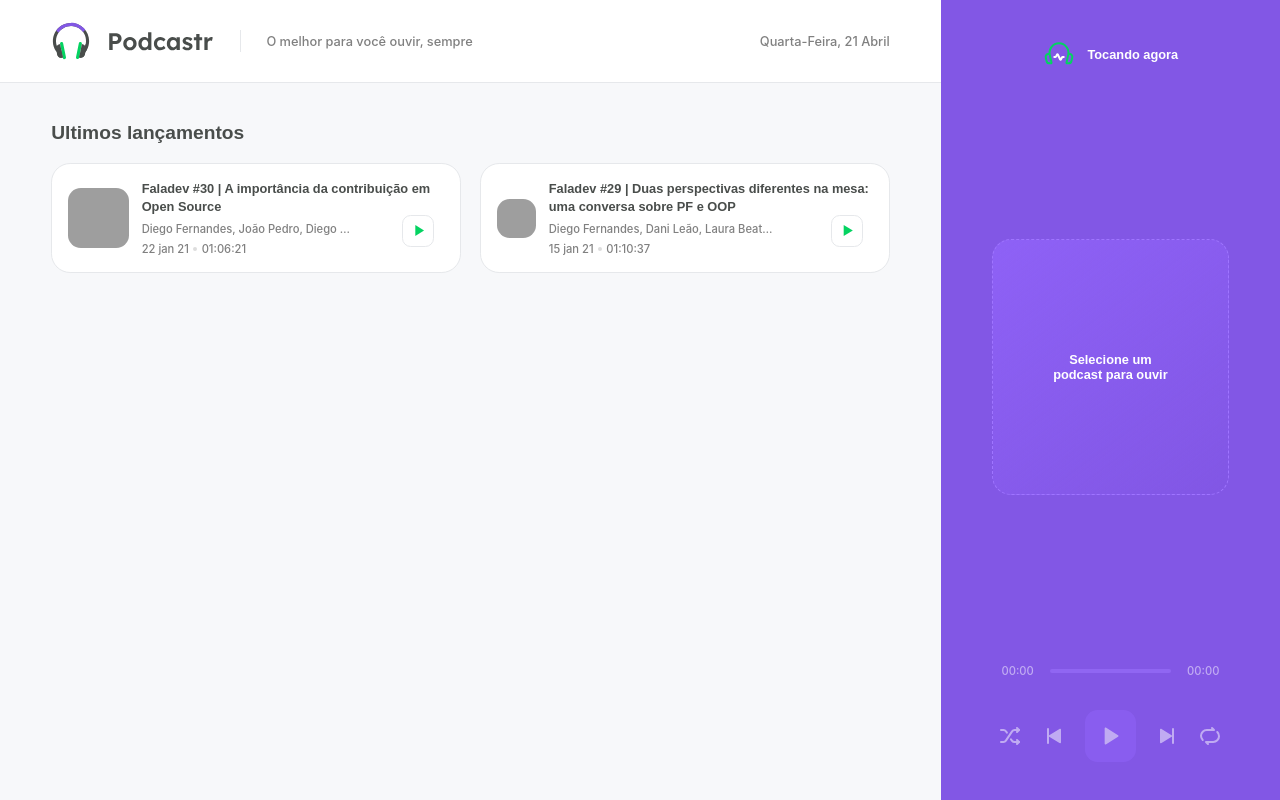
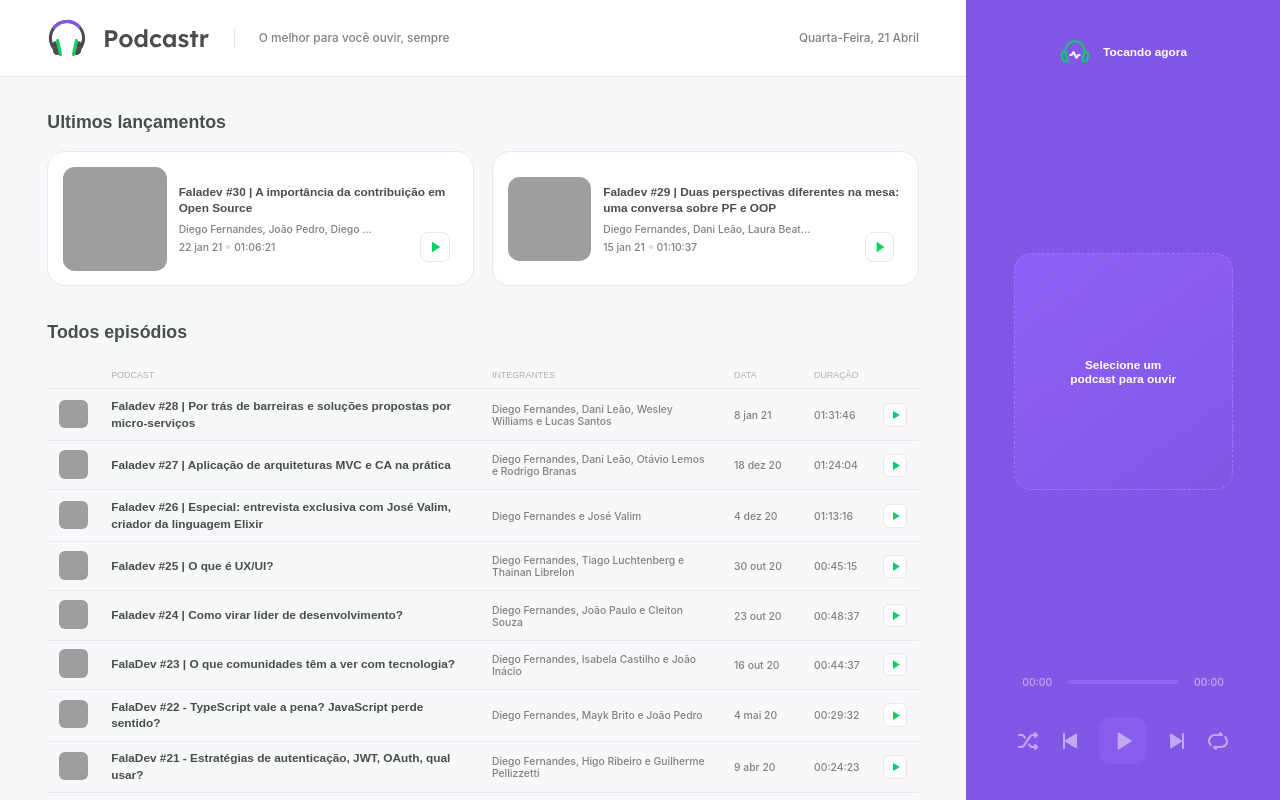
Before and after one commit to jordansts/Podcastr-nlw-nextjs, a Next.js app: page / in a window 1280 px wide. Built offline with nearby package versions, Linux system fonts and the light colour scheme; data requests are answered from the project's data file; grey boxes are pictures that could not be loaded.

Commit message:
finalizada homepage de episodios

```diff
--- a/src/pages/home.module.scss
+++ b/src/pages/home.module.scss
@@ -84,7 +84,7 @@
       }
     }
 
-    button{
+    button {
       position: absolute;
       right: 2rem;
       bottom: 2rem;
@@ -96,9 +96,9 @@
       border-radius: 0.675rem;
       font-size: 0;
 
-      transition: filter 0.95s;
+      transition: filter 0.2s;
 
-      img{
+      img {
         width: 1.5rem;
         height: 1.5rem;
       }
@@ -106,6 +106,69 @@
       &:hover {
         filter: brightness(0.9);
       }
-  }
+    }
   }
 }
+
+.allEpisodes {
+  padding-bottom: 2rem;
+
+  table {
+    width: 100%;
+
+    th, td {
+      padding: 0.75rem 1rem;
+      border-bottom: 1px solid var(--gray-100);
+    }
+
+    th {
+      color: var(--gray-200);
+      text-transform: uppercase;
+      font: 500 0.75rem Lexend, sans-serif;
+      text-align: left;
+    }
+
+    td {
+      font-size: 0.875rem;
+
+      img {
+        width: 2.5rem;
+        height: 2.5rem;
+        border-radius: 0.5rem;
+      }
+
+      a {
+        color: var(--gray-800);
+        font-family: Lexend, sans-serif;
+        font-weight: 600;
+        text-decoration: none;
+        line-height: 1.4rem;
+        font-size: 1rem;
+
+        &:hover {
+          text-decoration: underline;
+        }
+      }
+
+      button {
+        width: 2rem;
+        height: 2rem;
+        background: var(--white);
+        border: 1px solid var(--gray-100);
+        border-radius: 0.5rem;
+        font-size: 0;
+
+        transition: filter 0.2s;
+
+        img {
+          width: 1.25rem;
+          height: 1.25rem;
+        }
+
+        &:hover {
+          filter: brightness(0.9);
+        }
+      }
+    }
+  }
+}
--- a/src/pages/index.tsx
+++ b/src/pages/index.tsx
@@ -67,7 +67,49 @@
           })}
         </ul>
       </section>
-      <section className={styles.allEpisodes}></section>
+      <section className={styles.allEpisodes}>
+        <h2>Todos episódios</h2>
+        <table cellSpacing={0}>
+          <thead>
+            <th></th>
+            <th>Podcast</th>
+            <th>Integrantes</th>
+            <th>Data</th>
+            <th>Duração</th>
+            <th></th>
+          </thead>
+          <tbody>
+            {allEpisodes.map(episode => {
+              return(
+                <tr key={episode.id}>
+                  <td style={{ width: 52}}>
+                    <Image
+                      width={120}
+                      height={120}
+                      src={episode.thumbnail}
+                      alt={episode.title}
+                      objectFit="cover"
+                    />
+                  </td>
+                  <td>
+                    <a href="">{episode.title}</a>
+                  </td>
+                  <td>{episode.members}</td>
+                  <td style={{ width: 80}}>{episode.publishedAt}</td>
+                  <td>{episode.durationAsString}</td>
+                  <td>
+                    <button type="button">
+                      <img src="/play-green.svg" alt="Tocar episódio"/>
+                    </button>
+
+                  </td>
+
+                </tr>
+              )
+            })}
+          </tbody>
+          </table>
+      </section>
     </div>
   );
 }
--- a/src/styles/global.scss
+++ b/src/styles/global.scss
@@ -6,7 +6,7 @@
 
 @media (max-width: 1366px) {
     html {
-      font-size: 80%;
+      font-size: 74%;
     }
   }
 
```
